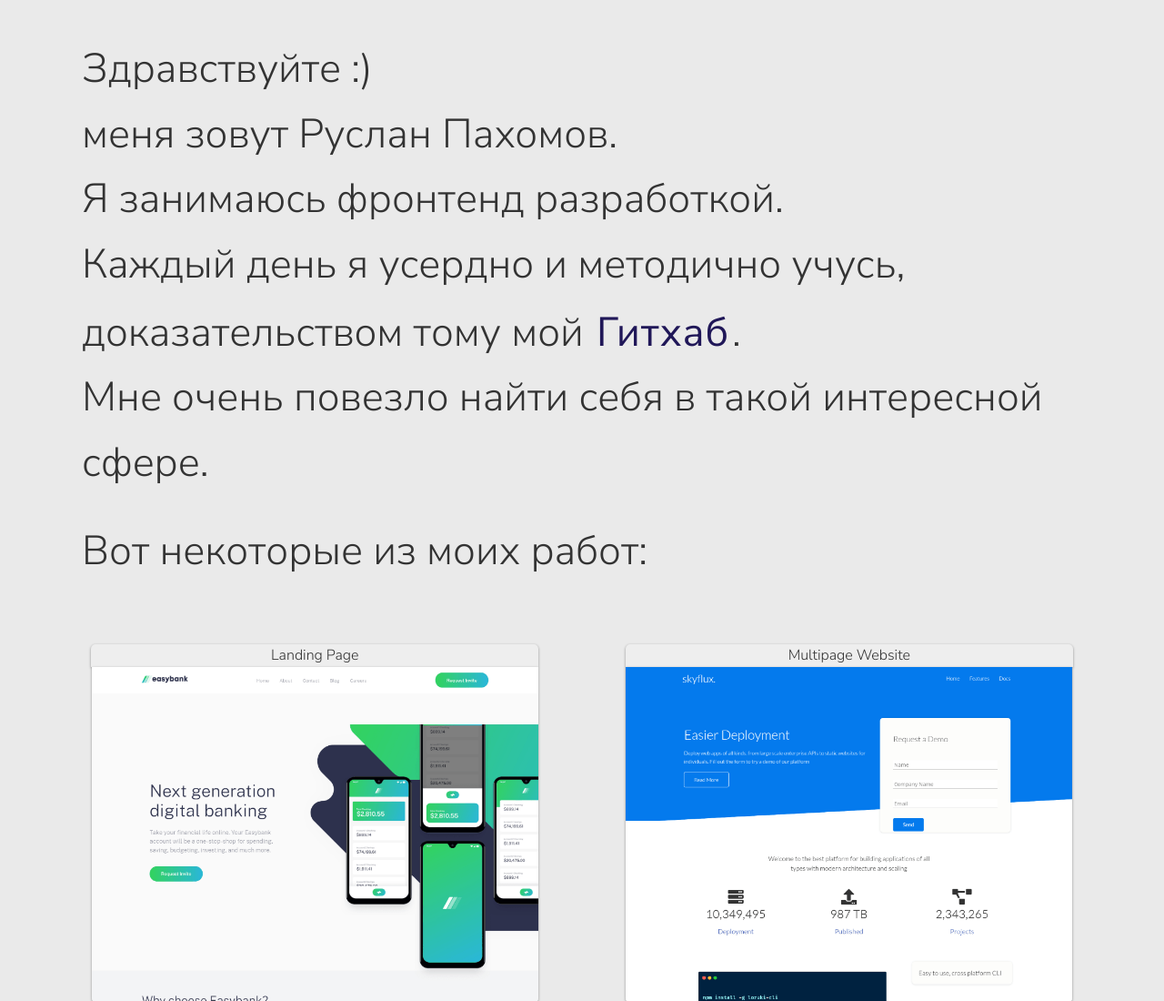
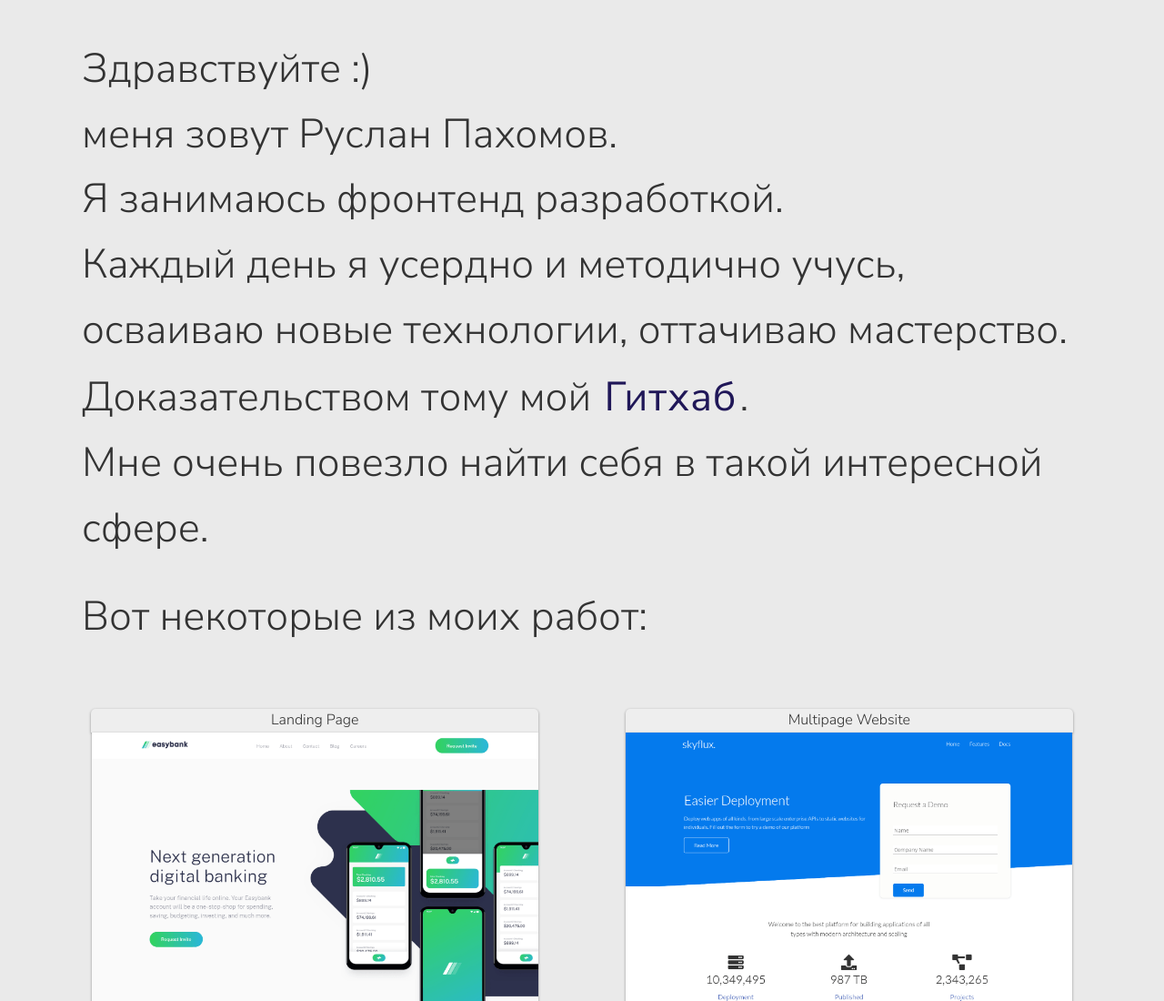
Before and after one commit to o0p/homepage, a plain HTML site: page index.html in a window 1280 px wide. Shown: the top 1100 px of the page at 91% size. Drawn offline with Linux system fonts and the light colour scheme.

Commit message:
Update index.html

```diff
--- a/index.html
+++ b/index.html
@@ -16,7 +16,8 @@
                 <p>меня зовут Руслан Пахомов.</p>
                 <p>Я занимаюсь фронтенд разработкой.</p>
                 <p>Каждый день я усердно и методично учусь,</p>
-                <p>доказательством тому мой <span class="un"><a href="https://github.com/o0p">Гитхаб</a></span>.</p>
+                <p>осваиваю новые технологии, оттачиваю мастерство.</p>
+                <p>Доказательством тому мой <span class="un"><a href="https://github.com/o0p">Гитхаб</a></span>.</p>
                 <p>Мне очень повезло найти себя в такой интересной сфере.</p>
                 <p></p>
                 <br>
```
